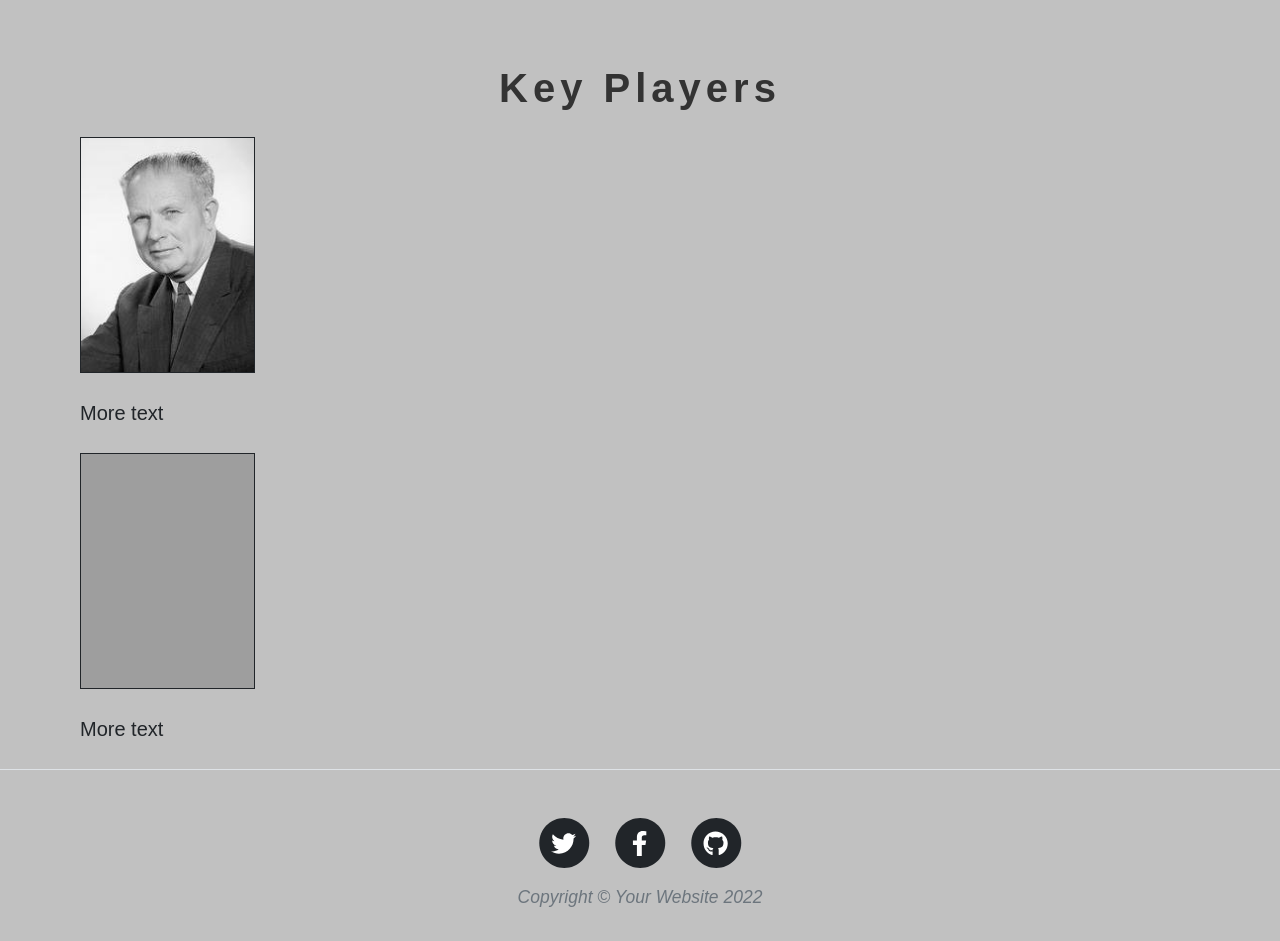
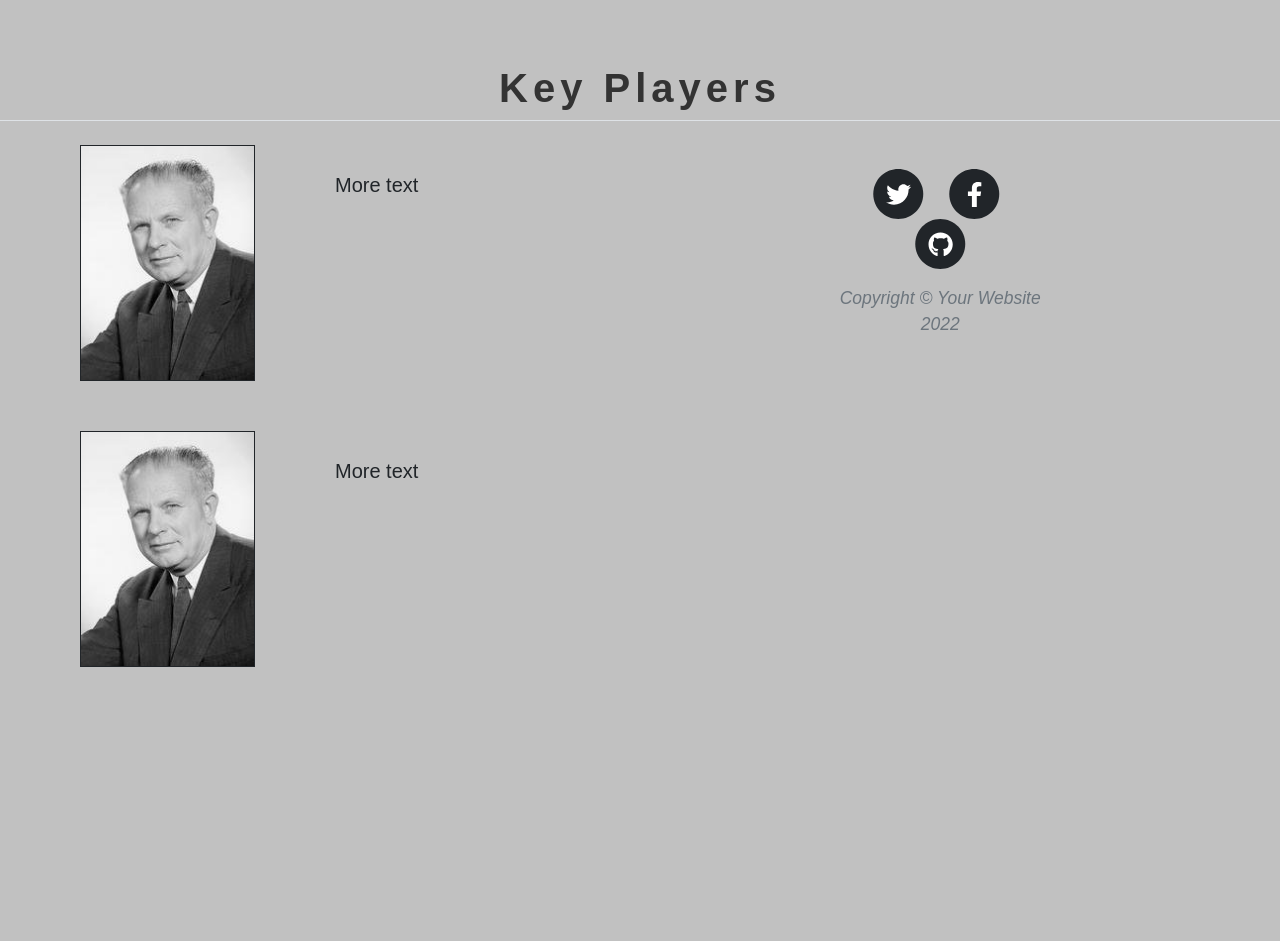
Before and after one commit to creamer4/BeninBronzeCHII, a plain HTML site: page post.html in a window 1280 px wide. Shown: the part 320-1261 px from the top of the page. After the commit the page ends 1012 px from the top, so only its background shows below. Drawn offline with nearby package versions, Linux system fonts and the light colour scheme; grey boxes are pictures that could not be loaded.

Commit message:
Update post.html
footer may be fucked

```diff
--- a/post.html
+++ b/post.html
@@ -15,7 +15,7 @@
         <!-- Core theme CSS (includes Bootstrap)-->
         <link href="css/styles.css" rel="stylesheet" />
     </head>
-    <body>
+        <body style="background-color:#c1c1c1;">
         <!-- Navigation-->
         <nav class="navbar navbar-expand-lg navbar-light" id="mainNav">
             <div class="container px-4 px-lg-5">
@@ -49,8 +49,7 @@
             </div>
         </header>
         <!-- Post Content-->
-        <html>
-        <body style="background-color:#c1c1c1;">
+        <div>
             <h3 class="header__subtitle">Key Players</h3>
             <style>
             .header__subtitle {
@@ -69,9 +68,9 @@
                   margin-bottom: 25px;
                   margin-right: 150px;
                   margin-left: 80px;
+                  float:left;
                 }
                 </style>
-              </div>
             <p class="text-left"> More text
               <style>
               .text-left {
@@ -79,19 +78,21 @@
                 margin-bottom: 25px;
                 margin-right: 150px;
                 margin-left: 80px;
+                float:right;
               }
               </style>
             </p>
-              <div class="left"><img src="assets\img\GeorgeAxinnAbout.jpg" height="236" width="175" border="1px">
+            </div>
+            <div class="left"><img src="assets\img\JohnHannahAbout.jpg" height="236px" width="175px" border="1px">
                 <style>
                 .left {
                   margin-top: 25px;
                   margin-bottom: 25px;
                   margin-right: 150px;
                   margin-left: 80px;
+                  float:left;
                 }
                 </style>
-                </div>
             <p class="text-left"> More text
               <style>
               .text-left {
@@ -99,10 +100,12 @@
                 margin-bottom: 25px;
                 margin-right: 150px;
                 margin-left: 80px;
+                float:right;
               }
               </style>
             </p>
-
+            </div>
+          </div>
         <!-- Footer-->
         <footer class="border-top">
             <div class="container px-4 px-lg-5">
```
Lines whose indentation alone changed are shown as unchanged.
